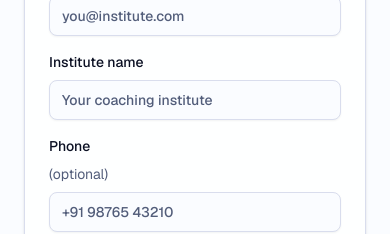
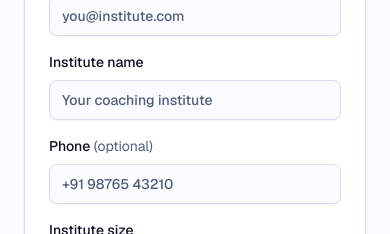
Before and after one commit to saarthvadalia26/CoachOS, a Next.js app in the folder coachos-app/: page /contact in a window 390 px wide. Shown: the part 880-1114 px from the top of the page. Built offline with nearby package versions, Linux system fonts and the light colour scheme; no server answers.

Commit message:
fix: keep Phone (optional) label on one line

```diff
--- a/coachos-app/src/components/marketing/ContactForm.tsx
+++ b/coachos-app/src/components/marketing/ContactForm.tsx
@@ -76,7 +76,7 @@ export function ContactForm() {
 
       <div className="grid gap-4 sm:grid-cols-2">
         <Label>
-          Phone <span className="font-normal text-muted-foreground">(optional)</span>
+          <span>Phone <span className="font-normal text-muted-foreground">(optional)</span></span>
           <Input name="phone" type="tel" placeholder="+91 98765 43210" />
         </Label>
         <Label>
```
